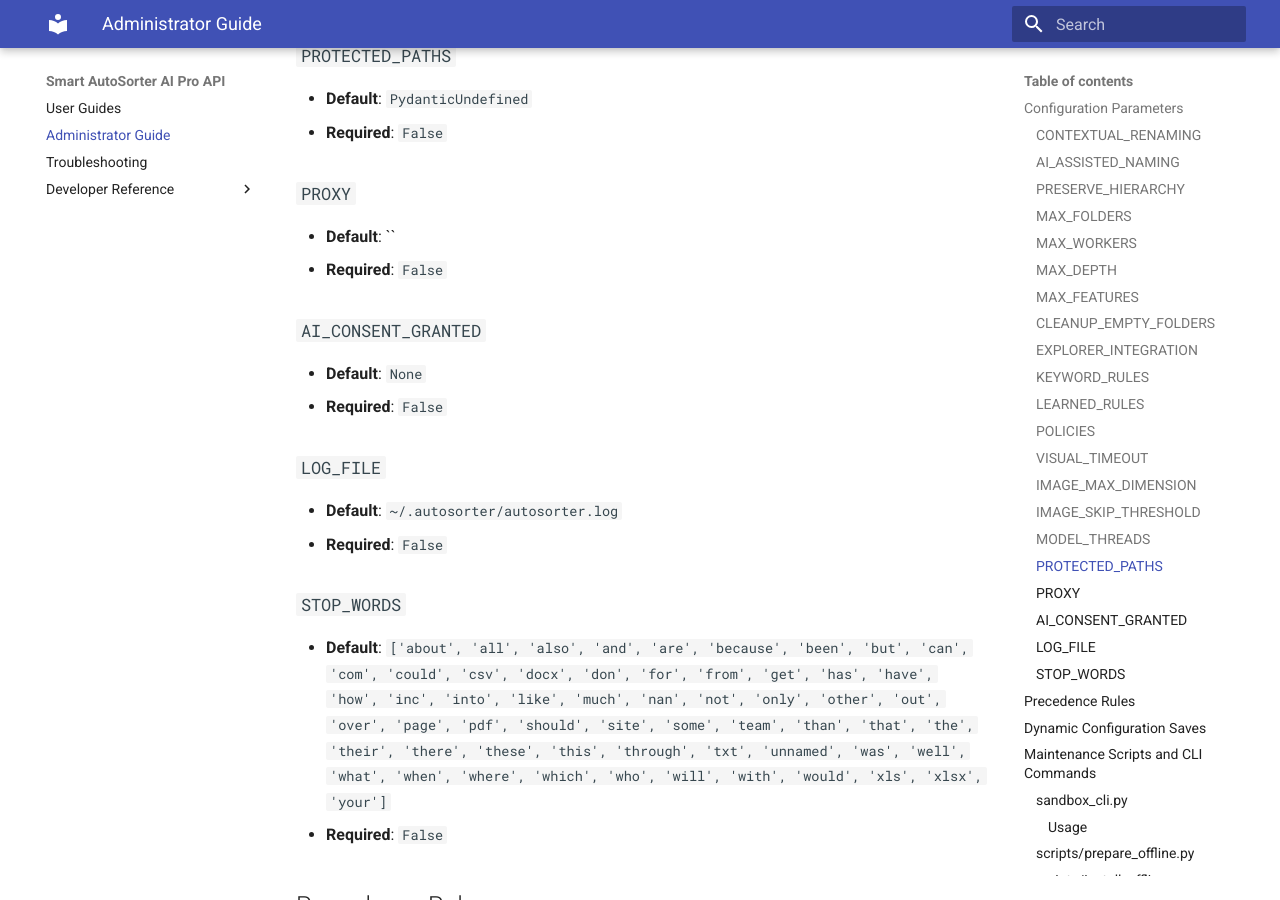
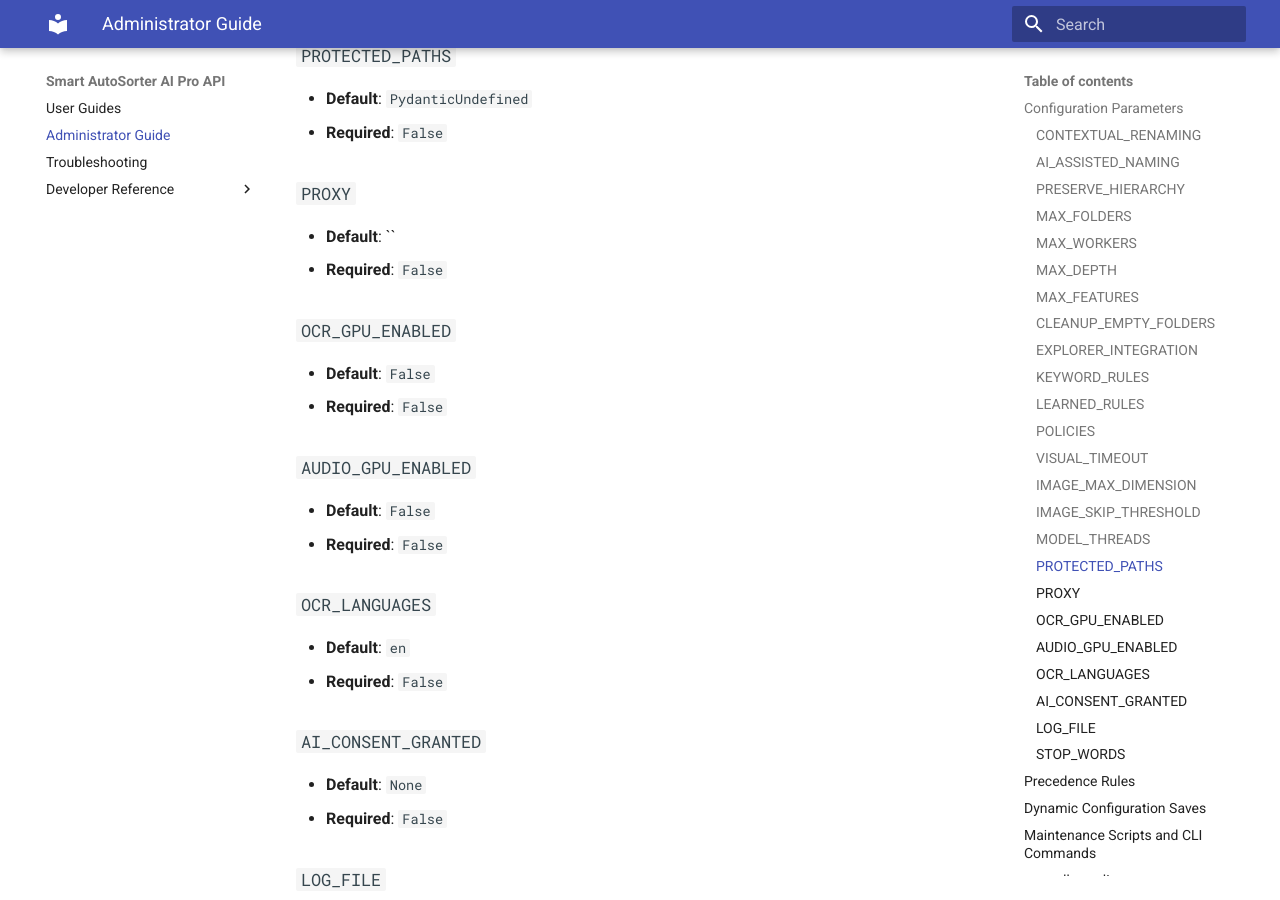
Before and after one commit to fderuiter/sortify, an MkDocs documentation site: the page built from docs/admin_guide.md, in a window 1280 px wide and 900 px high, scrolled down 2534 px. Built offline with MkDocs 1.6.1 and Material for MkDocs 9.7.7, drawn with Linux system fonts in a browser that asks for light colours.

Commit message:
[CI/CD Fix Attempt 1] Resolve Ruff style and unused variable violations and sync documentation

```diff
--- a/docs/admin_guide.md
+++ b/docs/admin_guide.md
@@ -78,6 +78,18 @@ The following parameters are extracted directly from the application's configura
 - **Default**: ``
 - **Required**: `False`
 
+### `OCR_GPU_ENABLED`
+- **Default**: `False`
+- **Required**: `False`
+
+### `AUDIO_GPU_ENABLED`
+- **Default**: `False`
+- **Required**: `False`
+
+### `OCR_LANGUAGES`
+- **Default**: `en`
+- **Required**: `False`
+
 ### `AI_CONSENT_GRANTED`
 - **Default**: `None`
 - **Required**: `False`
```
Also changed, not shown: 2 other files.
